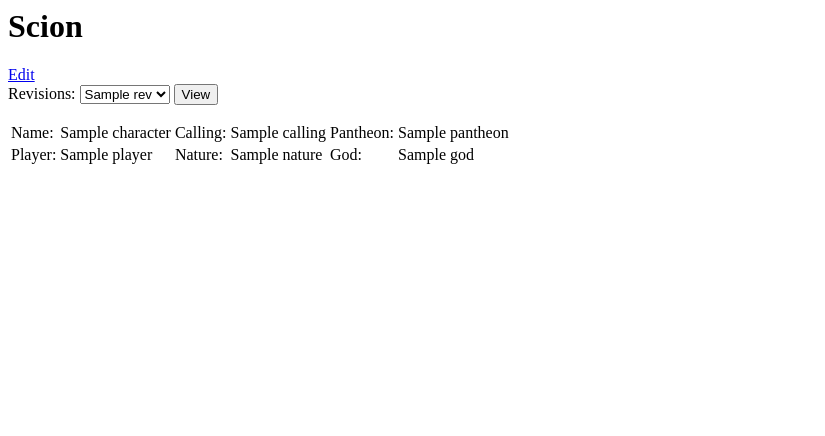
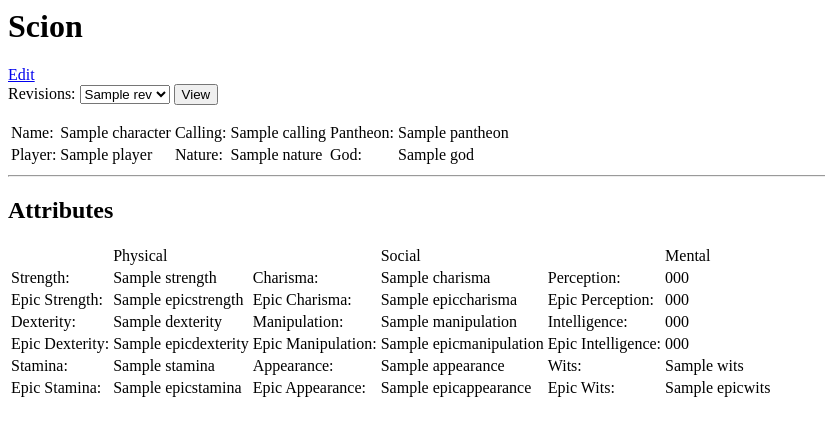
Before and after one commit to xiphux/personae, a Django app: template templates/characters/universes/scion.html in a window 1280 px wide. Shown: the top 436 px of the page, without its empty margins (0-825 px from the left). Run offline with Django 3.2, Linux system fonts and the light colour scheme; the template is opened without the code that fills it: most values are stand-ins (such as "Sample title", 1, 10 or a date in 2020).

Commit message:
Add attributes

```diff
--- a/characters/models.py
+++ b/characters/models.py
@@ -12,6 +12,7 @@ class Attribute(models.Model):
 	name = models.CharField(max_length=200)
 	descriptor = models.CharField(max_length=200)
 	#multiple = models.BooleanField()
+	#max = models.PositiveIntegerField()
 	type = models.PositiveSmallIntegerField()
 
 	def __unicode__(self):
--- a/characters/views.py
+++ b/characters/views.py
@@ -168,6 +168,10 @@ def viewrevision(request, character_id, revision_id):
 
 	attribute_list = buildattributelist(universe_attributes, revision)
 
+	universe_attribute_list = {}
+	for attr in universe_attributes:
+		universe_attribute_list[attr.descriptor] = attr
+
 	template = "characters/universes/" + character.universe.descriptor + ".html"
 
 	try:
@@ -180,6 +184,7 @@ def viewrevision(request, character_id, revision_id):
 		'character': character,
 		'revision_list': revision_list,
 		'revision': revision,
+		'universe_attribute_list': universe_attribute_list,
 	})
 
 def buildattributelist(universe_attributes, revision):
--- a/templates/characters/universes/scion.html
+++ b/templates/characters/universes/scion.html
@@ -1,4 +1,5 @@
 {% extends "characters/basesheet.html" %}
+{% load characters_utils %}
 
 {% block header %}
 <h1>Scion</h1>
@@ -67,4 +68,209 @@
     </td>
   </tr>
 </table>
+
+<hr />
+<h2>Attributes</h2>
+<table>
+  <tr>
+    <td></td>
+    <td>Physical</td>
+    <td></td>
+    <td>Social</td>
+    <td></td>
+    <td>Mental</td>
+  </tr>
+  <tr>
+    <td>
+      <label for="strength">Strength:</label>
+    </td>
+    <td>
+      {% if editmode %}
+        <input type="text" name="strength" value="{{ attribute_list.strength }}" />
+      {% else %}
+        {{ attribute_list.strength|dots:10 }}
+      {% endif %}
+    </td>
+    <td>
+      <label for="charisma">Charisma:</label>
+    </td>
+    <td>
+      {% if editmode %}
+        <input type="text" name="charisma" value="{{ attribute_list.charisma }}" />
+      {% else %}
+        {{ attribute_list.charisma|dots:10 }}
+      {% endif %}
+    </td>
+    <td>
+      <label for="perception">Perception:</label>
+    </td>
+    <td>
+      {% if editmode %}
+        <input type="text" name="perception" value="{{ attribute_list.perception }}" />
+      {% else %}
+        {{ attribute_list.perception|dots:10 }}
+      {% endif %}
+    </td>
+  </tr>
+  <tr>
+    <td>
+      <label for="epicstrength">Epic Strength:</label>
+    </td>
+    <td>
+      {% if editmode %}
+        <input type="text" name="epicstrength" value="{{ attribute_list.epicstrength }}" />
+      {% else %}
+        {{ attribute_list.epicstrength|squares:10 }}
+      {% endif %}
+    </td>
+    <td>
+      <label for="epiccharisma">Epic Charisma:</label>
+    </td>
+    <td>
+      {% if editmode %}
+        <input type="text" name="epiccharisma" value="{{ attribute_list.epiccharisma }}" />
+      {% else %}
+        {{ attribute_list.epiccharisma|squares:10 }}
+      {% endif %}
+    </td>
+    <td>
+      <label for="epicperception">Epic Perception:</label>
+    </td>
+    <td>
+      {% if editmode %}
+        <input type="text" name="epicperception" value="{{ attribute_list.epicperception }}" />
+      {% else %}
+        {{ attribute_list.epicperception|squares:10 }}
+      {% endif %}
+    </td>
+  </tr>
+  <tr>
+    <td>
+      <label for="dexterity">Dexterity:</label>
+    </td>
+    <td>
+      {% if editmode %}
+        <input type="text" name="dexterity" value="{{ attribute_list.dexterity }}" />
+      {% else %}
+        {{ attribute_list.dexterity|dots:10 }}
+      {% endif %}
+    </td>
+    <td>
+      <label for="manipulation">Manipulation:</label>
+    </td>
+    <td>
+      {% if editmode %}
+        <input type="text" name="manipulation" value="{{ attribute_list.manipulation }}" />
+      {% else %}
+        {{ attribute_list.manipulation|dots:10 }}
+      {% endif %}
+    </td>
+    <td>
+      <label for="intelligence">Intelligence:</label>
+    </td>
+    <td>
+      {% if editmode %}
+        <input type="text" name="intelligence" value="{{ attribute_list.intelligence }}" />
+      {% else %}
+        {{ attribute_list.intelligence|dots:10 }}
+      {% endif %}
+    </td>
+  </tr>
+  <tr>
+    <td>
+      <label for="epicdexterity">Epic Dexterity:</label>
+    </td>
+    <td>
+      {% if editmode %}
+        <input type="text" name="epicdexterity" value="{{ attribute_list.epicdexterity }}" />
+      {% else %}
+        {{ attribute_list.epicdexterity|squares:10 }}
+      {% endif %}
+    </td>
+    <td>
+      <label for="epicmanipulation">Epic Manipulation:</label>
+    </td>
+    <td>
+      {% if editmode %}
+        <input type="text" name="epicmanipulation" value="{{ attribute_list.epicmanipulation }}" />
+      {% else %}
+        {{ attribute_list.epicmanipulation|squares:10 }}
+      {% endif %}
+    </td>
+    <td>
+      <label for="epicintelligence">Epic Intelligence:</label>
+    </td>
+    <td>
+      {% if editmode %}
+        <input type="text" name="epicintelligence" value="{{ attribute_list.epicintelligence }}" />
+      {% else %}
+        {{ attribute_list.epicintelligence|squares:10 }}
+      {% endif %}
+    </td>
+  </tr>
+  <tr>
+    <td>
+      <label for="stamina">Stamina:</label>
+    </td>
+    <td>
+      {% if editmode %}
+        <input type="text" name="stamina" value="{{ attribute_list.stamina }}" />
+      {% else %}
+        {{ attribute_list.stamina|dots:10 }}
+      {% endif %}
+    </td>
+    <td>
+      <label for="appearance">Appearance:</label>
+    </td>
+    <td>
+      {% if editmode %}
+        <input type="text" name="appearance" value="{{ attribute_list.appearance }}" />
+      {% else %}
+        {{ attribute_list.appearance|dots:10 }}
+      {% endif %}
+    </td>
+    <td>
+      <label for="wits">Wits:</label>
+    </td>
+    <td>
+      {% if editmode %}
+        <input type="text" name="wits" value="{{ attribute_list.wits }}" />
+      {% else %}
+        {{ attribute_list.wits|dots:10 }}
+      {% endif %}
+    </td>
+  </tr>
+  <tr>
+    <td>
+      <label for="epicstamina">Epic Stamina:</label>
+    </td>
+    <td>
+      {% if editmode %}
+        <input type="text" name="epicstamina" value="{{ attribute_list.epicstamina }}" />
+      {% else %}
+        {{ attribute_list.epicstamina|squares:10 }}
+      {% endif %}
+    </td>
+    <td>
+      <label for="epicappearance">Epic Appearance:</label>
+    </td>
+    <td>
+      {% if editmode %}
+        <input type="text" name="epicappearance" value="{{ attribute_list.epicappearance }}" />
+      {% else %}
+        {{ attribute_list.epicappearance|squares:10 }}
+      {% endif %}
+    </td>
+    <td>
+      <label for="epicwits">Epic Wits:</label>
+    </td>
+    <td>
+      {% if editmode %}
+        <input type="text" name="epicwits" value="{{ attribute_list.epicwits }}" />
+      {% else %}
+        {{ attribute_list.epicwits|squares:10 }}
+      {% endif %}
+    </td>
+  </tr>
+</table>
 {% endblock %}
```
Also changed, not shown: characters/templatetags/characters_utils.py (added, +30 -0 lines), characters/templatetags/__init__.py (added).
